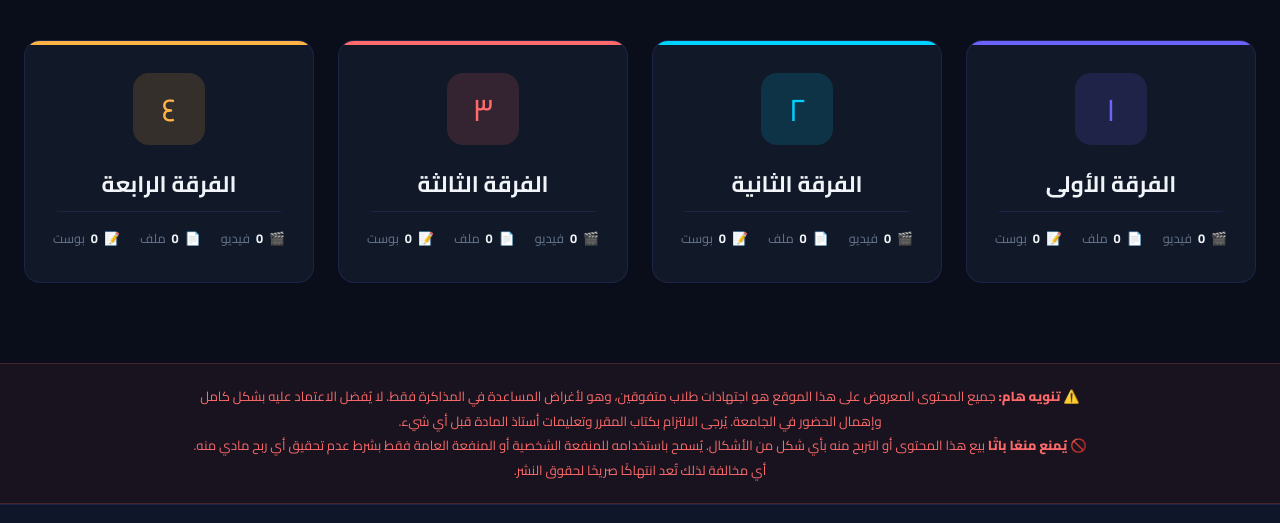
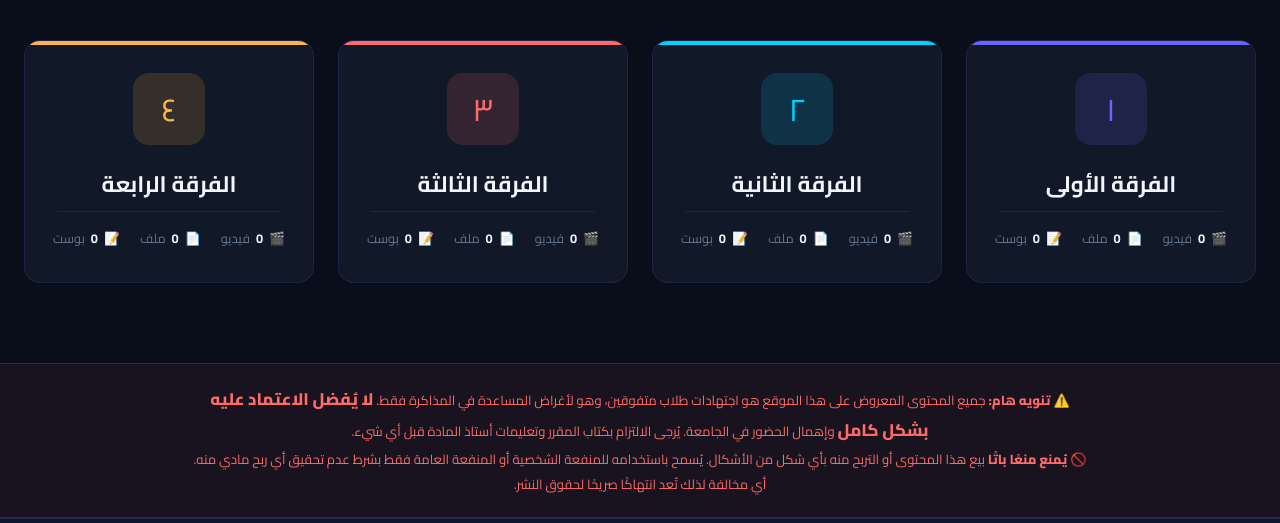
Before and after one commit to khaled-el-badawy/met-modules, a website: page index.html in a window 1280 px wide. Shown: the part 1002-1525 px from the top of the page. Drawn offline with Linux system fonts and the light colour scheme; no server answers.

```diff
--- a/css/style.css
+++ b/css/style.css
@@ -1454,6 +1454,11 @@
   font-weight: 800;
 }
 
+.disclaimer-emphasis {
+  font-size: 1.05rem;
+  font-weight: 800;
+}
+
 /* Navbar Policy Link - Red */
 .nav-policy-link {
   color: var(--accent) !important;
--- a/index.html
+++ b/index.html
@@ -138,7 +138,7 @@
   <!-- Disclaimer Notice -->
   <div class="disclaimer-notice">
     <div class="container">
-      <p>⚠️ <strong>تنويه هام:</strong> جميع المحتوى المعروض على هذا الموقع هو اجتهادات طلاب متفوقين، وهو لأغراض المساعدة في المذاكرة فقط. لا يُفضل الاعتماد عليه بشكل كامل وإهمال الحضور في الجامعة. يُرجى الالتزام بكتاب المقرر وتعليمات أستاذ المادة قبل أي شيء.</p>
+      <p>⚠️ <strong>تنويه هام:</strong> جميع المحتوى المعروض على هذا الموقع هو اجتهادات طلاب متفوقين، وهو لأغراض المساعدة في المذاكرة فقط. <span class="disclaimer-emphasis">لا يُفضل الاعتماد عليه بشكل كامل</span> وإهمال الحضور في الجامعة. يُرجى الالتزام بكتاب المقرر وتعليمات أستاذ المادة قبل أي شيء.</p>
       <p>🚫 <strong>يُمنع منعًا باتًا</strong> بيع هذا المحتوى أو التربح منه بأي شكل من الأشكال. يُسمح باستخدامه للمنفعة الشخصية أو المنفعة العامة فقط بشرط عدم تحقيق أي ربح مادي منه. أي مخالفة لذلك تُعد انتهاكًا صريحًا لحقوق النشر.</p>
     </div>
   </div>
```
Also changed, not shown: policy.html (+1 -1 lines), year.html (+1 -1 lines).
